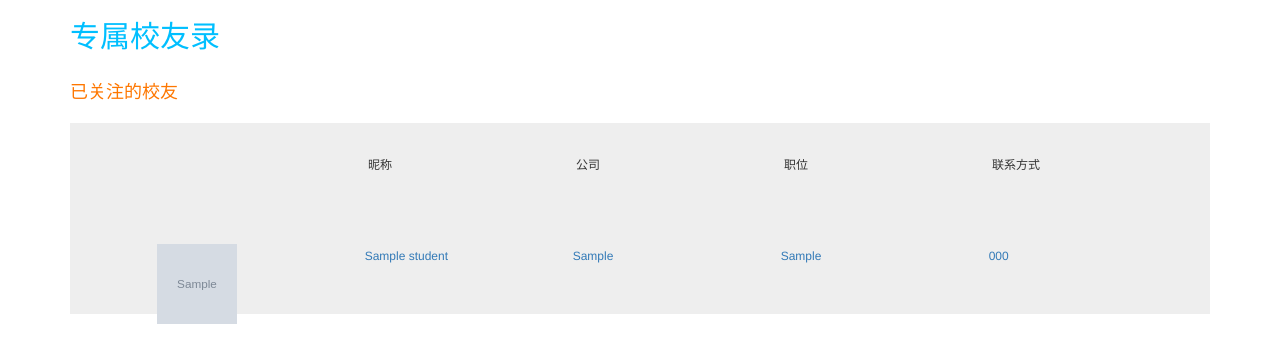
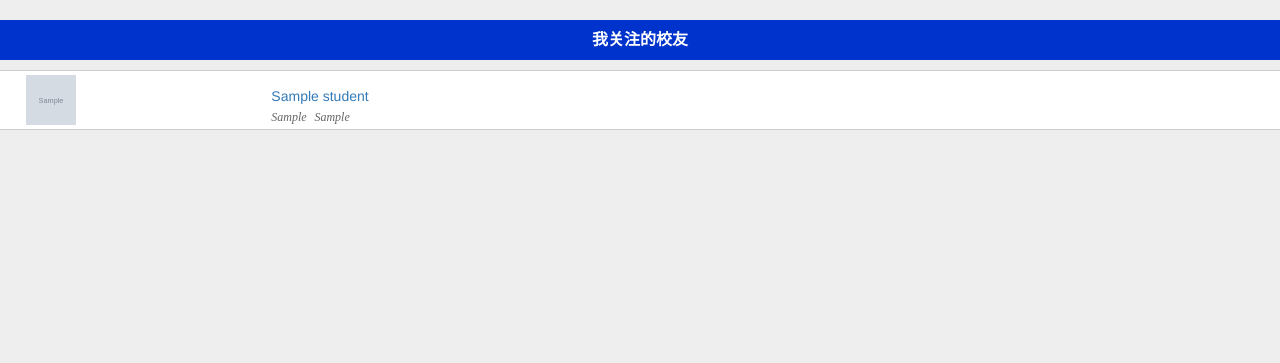
Before and after one commit to kejukeji/schoolcontact, a Flask app: template SchoolContact/templates/concerned_page.html in a window 1280 px wide. Shown: the top 363 px of the page. Run offline with Flask 2, Linux system fonts and the light colour scheme; the template is opened without the code that fills it: most values are stand-ins (such as "Sample title", 1, 10 or a date in 2020); grey boxes marked "Sample" are stand-in pictures; some libraries are stand-ins or nearby versions.

Commit message:
已关注页面修改

```diff
--- a/SchoolContact/templates/concerned_page.html
+++ b/SchoolContact/templates/concerned_page.html
@@ -14,144 +14,82 @@
 
     <script src="http://cdn.bootcss.com/jquery/1.10.2/jquery.min.js"></script>
     <script src="http://cdn.bootcss.com/twitter-bootstrap/3.0.2/js/bootstrap.min.js"></script>
+</head>
 <style>
-    ul{
-     min-height: 30px;
+html, body, div, p, ul, li, dl, dt, dd, h1, h2, h3, h4, h5, h6,  {
+                margin: 0;
+                padding: 0;
             }
-	.work{
-	 font-size:12px;
+.fl{ float:left;}
+li{
+     list-style-type:none;
      }
-	h5{ color:#F90;}
-	.fl{
-		float:left;
-	}
-	li{
-     list-style-type:none; float:left;
-     width: 20%;
-     }
-        .mark_none{
-            display: none;
-        }
-        .mark_show{
-            display: inline
-        }
-
-
-       width:400px;
-       vertical-align:middle;
-       line-height:60px;
-        }
-        #center1{
-        MARGIN-RIGHT: auto;
-       MARGIN-LEFT: auto;
-       height:60px;
-
-       width:400px;
-       vertical-align:middle;
-       line-height:60px;
-        }
-        .form-group{ margin-top:0;}
-       li img{ margin-right:15px;}
-       .j{
-     padding: 30px;
-    margin-bottom: 30px;
-    font-size: 12px;
-    font-weight: 200;
-    line-height: 2.1428571435;
-    color: inherit;
-    background-color: #eee;
-     }
+.clear{ clear:both;}
+*{margin:0px;padding:0px;}
+body{ background:#eee;}
+.top{ width:100%; text-align:center; background:#03C; height:40px;}
+.top h3{ font-family:"微软雅黑"; font-size:16px; font-weight:bold; color:#FFF; line-height:40px;}
+.no{ width:80%; background:#FFF; height:50px; margin:auto; text-align:center; margin-top:10px;}
+.no h3{ line-height:50px; color:#F30;  font-weight:bold; font-size:16px;}
+.list{ width:100%; background:#fff; height:60px; margin-top:10px; border-bottom:1px solid #CCC; border-top:1px solid #CCC; }
+.list ul{ width:96%; margin:auto; padding:4px 0; }
+.list img{ width:50px; height:50px;}
+.text{ width:100% !important; margin:0; padding:0;}
+.text li{ margin-bottom:-8px; height:25px; }
+.text i{ font-family:"微软雅黑"; color:#666; font-size:12px;}
 </style>
-</head>
 <body>
-
-<div class="container">
-    <div>
-        <h2 style="margin-bottom:-20px;font-family: '微软雅黑';color: deepskyblue">专属校友录</h2>
+<div class="top">
+<h3>我关注的校友</h3>
 </div>
-    <br>
-    <div style="border-top: 10px;border-bottom: 20px">
-
-         &nbsp;<h4 style="margin-bottom:-20px;font-family: '微软雅黑';color:#FE7700;">已关注的校友</h4>
-        </br>
-        </br>
+ {% if user_concerned_count == 0 %}
+<!--没有关注-->
+<div class="img-rounded no">
+<h3>你还没有关注任何校友</h3>
 </div>
 
-    <div class="j">
-
-    {% if user_concerned_count == 0 %}
-   <div class="container">
-     <div class="j">
-         <div style="text-align:center">
-
-           <h5>还未关注任何校友</h5>
-         </div>
-      </div>
 {% elif user_concerned == 1 %}
-   <div class="container">
-       <!--标题-->
-      <div class="list">
-          <ul width="300">
-               <li width="300">&nbsp;&nbsp; &nbsp;&nbsp;   &nbsp;&nbsp; &nbsp;&nbsp; </li>
-               <li width="300">&nbsp;&nbsp; &nbsp;&nbsp;昵 称&nbsp;&nbsp;  &nbsp;&nbsp;</li>
-               <li width="300">&nbsp;&nbsp; &nbsp;&nbsp;公司&nbsp;&nbsp;  &nbsp;&nbsp;</li>
-               <li width="300">&nbsp;&nbsp; &nbsp;&nbsp;职位&nbsp;&nbsp;  &nbsp;&nbsp;</li>
-               <li width="300">&nbsp;&nbsp; &nbsp;&nbsp;联系方式&nbsp;&nbsp;  &nbsp;&nbsp;</li>
-          </ul>
-
-
-      </div>
-       <!--  一条关注 -->
-       <br>
-       <br>
+<!--关注的信息展示-->
 <div class="list">
 <a href="/show_message/{{students.id}}">
-          <ul width="300">
-               <li><img src="{{students.avatar_img_url}}" width="80" height="80"/>}</li>
-               <li width="300">&nbsp;&nbsp;&nbsp;&nbsp;{{students.stu_name}}&nbsp;&nbsp;&nbsp;&nbsp;</li>
-               <li width="300">&nbsp;&nbsp;&nbsp;&nbsp;{{students.stu_company}}&nbsp;&nbsp;&nbsp;&nbsp;</li>
-               <li width="300">&nbsp;&nbsp;&nbsp;&nbsp;{{students.stu_position}}&nbsp;&nbsp;&nbsp;&nbsp;</li>
-               <li width="300">&nbsp;&nbsp;&nbsp;&nbsp;{{students.stu_tel}}&nbsp;&nbsp;&nbsp;&nbsp;</li>
+<ul>
+<li class="fl" style="width:20%;"><img src="{{ students.avatar_img_url}}" /></li>
+<li class="fl">
+<ul class="text">
+<li><h5>{{ students.avatar_img_url}}</h5></li>
+<li><p><i>{{students.stu_position}}</i>&nbsp;&nbsp;<i>{{students.stu_company}}</i></p></li>
+</ul>
+</li>
 </ul>
 </a>
+</div>
+<div class="clear"></div>
+<!--关注的第一个人结束-->
 
+{%  else %}
+ {%   for s in students %}
+<div class="list">
+
+<a href="/show_message/{{s.id}}">
+<ul>
+<li class="fl" style="width:20%;"><img src="{{s.avatar_img_url}}" /></li>
+<li class="fl">
+<ul class="text">
+<li><h5>{{ s.stu_name}}</h5></li>
+<li><p><i>{{s.stu_position}}</i>&nbsp;&nbsp;<i>{{s.stu_company}}</i></p></li>
+</ul>
+</li>
+</ul>
+</a>
 
 </div>
 
 
-    {% else %}
-       <div class="list">
-           <!-- 标题-->
-          <ul width="300">
-              <li width="80">  &nbsp;&nbsp;  &nbsp;&nbsp;   &nbsp;&nbsp; &nbsp;&nbsp;</li>
-               <li width="300">  &nbsp;&nbsp;  &nbsp;&nbsp;  昵称   &nbsp;&nbsp; &nbsp;&nbsp; </li>
-               <li width="300">  &nbsp;&nbsp; &nbsp;&nbsp;  公司 &nbsp;&nbsp;  &nbsp;&nbsp;  </li>
-               <li width="300"> &nbsp;&nbsp; &nbsp;&nbsp;  职位  &nbsp;&nbsp; &nbsp;&nbsp;  </li>
-               <li width="300">  &nbsp;&nbsp;  &nbsp;&nbsp; 联系方式   &nbsp;&nbsp;&nbsp;&nbsp;    </li>
-          </ul>
+<div class="clear"></div>
+{% endfor %}
+{% endif %}
 
-       </div>
-       <!-- 多条关注-->
-       {% for i in students %}
-       <br>
-       <br>
-       <div class="list">
-           <a href="/show_message/{{i.id}}">
-          <ul width="300">
-               <li>&nbsp;&nbsp;  &nbsp;&nbsp;<img src="{{i.avatar_img_url}}" width="80" height="80"/></li>
-               <li width="300">&nbsp;&nbsp;  &nbsp;&nbsp;{{i.stu_name}}&nbsp;&nbsp;  &nbsp;&nbsp;</li>
-               <li width="300">&nbsp;&nbsp;  &nbsp;&nbsp;{{i.stu_company}}&nbsp;&nbsp;  &nbsp;&nbsp;</li>
-               <li width="300">&nbsp;&nbsp;  &nbsp;&nbsp;{{i.stu_position}}&nbsp;&nbsp;  &nbsp;&nbsp;</li>
-               <li width="300">&nbsp;&nbsp;  &nbsp;&nbsp;{{i.stu_tel}}&nbsp;&nbsp;  &nbsp;&nbsp;</li>
-          </ul>
-</a>
 
-      </div>
-       {% endfor %}
-
-        {% endif %}
- </div>
-</div>
 </body>
 
 </html>
```
Lines whose indentation alone changed are shown as unchanged.
